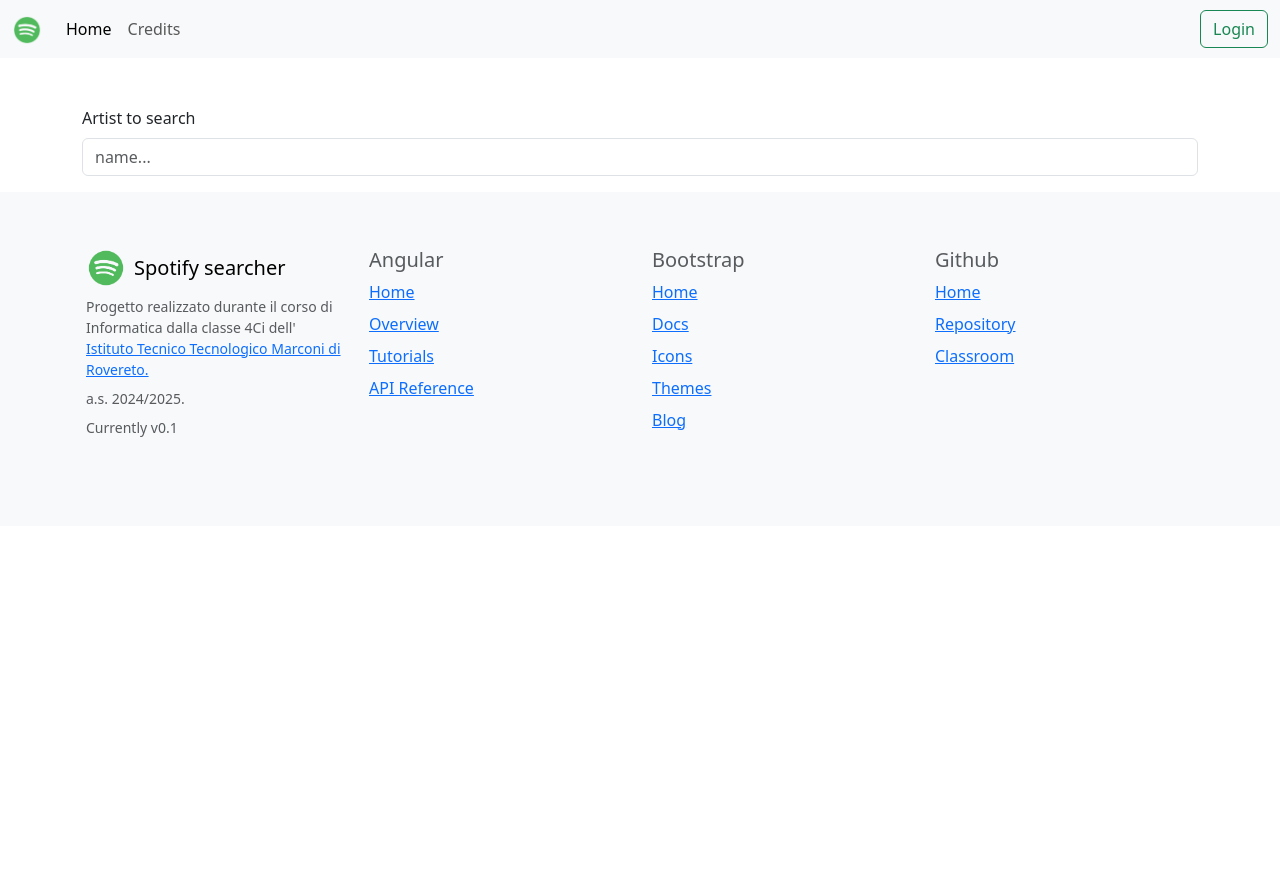
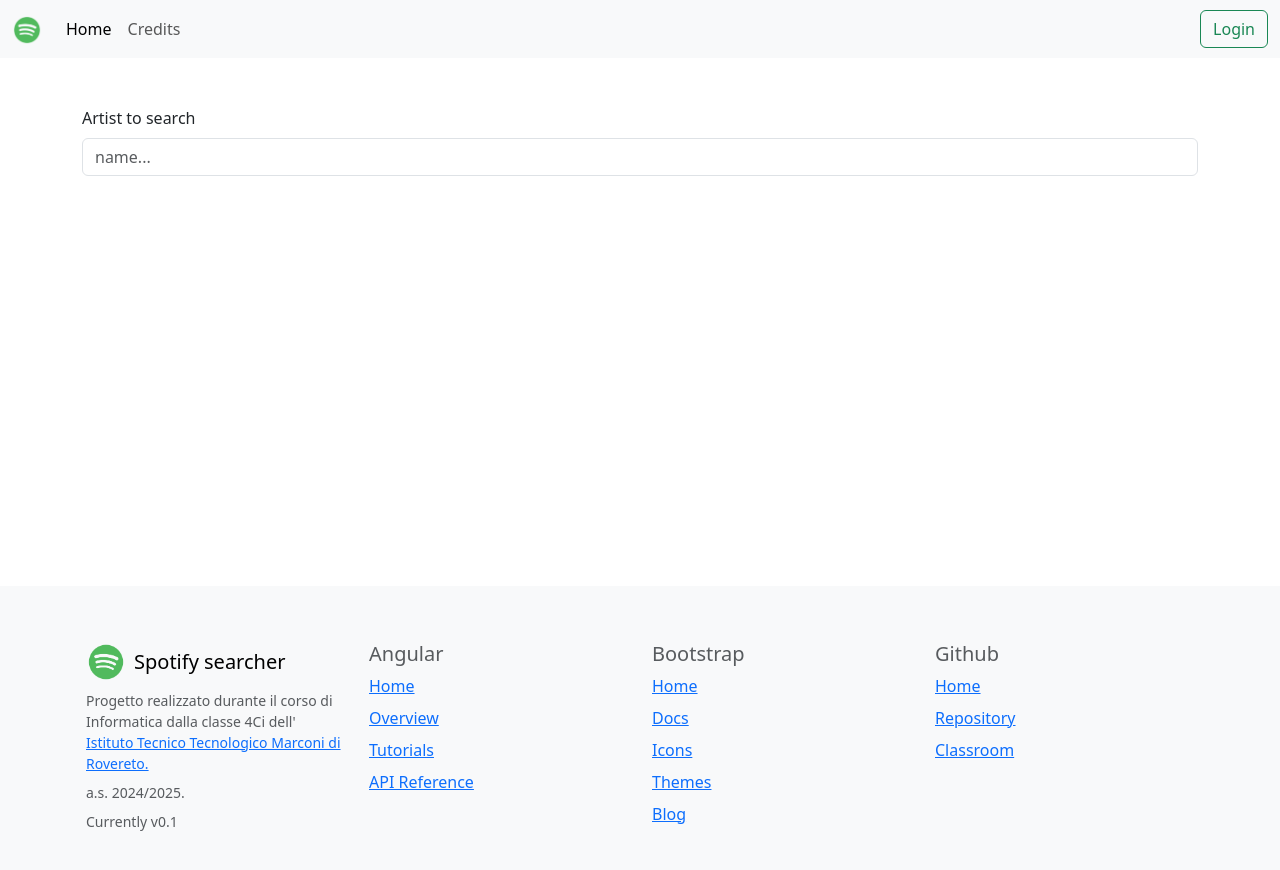
Before and after one commit to reda-halouachi/corsoangular4ci20242025, an Angular app in the folder spotify/: page /search in a window 1280 px wide. Shown: the top 870 px of the page. Before the commit the page ends 800 px from the top, so only its background shows below. Built offline with nearby package versions, Linux system fonts and the light colour scheme; no server answers.

Commit message:
search completo

```diff
--- a/spotify/src/app/app.routes.ts
+++ b/spotify/src/app/app.routes.ts
@@ -11,6 +11,6 @@ export const routes: Routes = [
     {path: 'search', component: SearchComponent},
     {path: 'credits', component: CreditsComponent},
     {path: 'login', component: LoginComponent},
-    {path: 'albums', component: AlbumsComponent},
+    {path: 'albums/:id', component: AlbumsComponent},
     {path: '**', component: NotFoundComponent}
 ];
--- a/spotify/src/app/home/home.component.css
+++ b/spotify/src/app/home/home.component.css
@@ -5,3 +5,9 @@
     background-size: cover;
     min-height: 750px;
 }
+
+@media(min-width: 992) {
+    #sfondo {
+        min-height: 60vh;
+    }
+}
--- a/spotify/src/app/search/search.component.css
+++ b/spotify/src/app/search/search.component.css
@@ -0,0 +1,8 @@
+#main {
+    min-height: 20vh;
+}
+@media(min-width: 992px) {
+    #main {
+        min-height: 60vh;
+    }
+}
--- a/spotify/src/app/search/search.component.html
+++ b/spotify/src/app/search/search.component.html
@@ -1,6 +1,20 @@
-<div class="container mt-5">
+<div class="container mt-5" id="main">
     <div class="mb-3">
         <label for="artistName" class="form-label">Artist to search</label>
          <input type="text" class="form-control" id="artistName" placeholder="name..." [formControl]="artistName">
     </div>
+    @if(artistsList()) {
+        <div class="mt-3">
+            <div class="list-group">
+                <!-- artistsList potrebbe essere null, quindi non avere le proprietà artists e items
+                 Quando eseguo il ciclo devon quindi controllare che effettivamente artistsList() non sia
+                 null e quindi abbia artists e poi items.
+                 Questo controllo lo faccio scrivendo artistsList()?: l'operatore ? restituisce un dato di tipo
+                 ISearch se diverso da null altrimenti una valore nullable che annulla l'esecuzione del ciclo for -->
+                @for(artist of artistsList()?.artists?.items; track $index) {
+                    <a class="list-group-item list-group-item-action" [routerLink]="['/albums', artist.id]">{{artist.name}}</a>
+                }
+            </div>
+        </div>
+    }
 </div>
--- a/spotify/src/app/search/search.component.ts
+++ b/spotify/src/app/search/search.component.ts
@@ -1,12 +1,14 @@
-import { Component, inject, OnInit } from '@angular/core';
+import { Component, inject, OnInit, signal, WritableSignal } from '@angular/core';
 import { FormControl, ReactiveFormsModule } from '@angular/forms';
 import { debounceTime, distinctUntilChanged, of, switchMap } from 'rxjs';
 import { SpotifyService } from '../spotify.service';
+import { ISearch } from '../i-search';
+import { RouterLink } from '@angular/router';
 
 @Component({
   selector: 'app-search',
   standalone: true,
-  imports: [ReactiveFormsModule],
+  imports: [ReactiveFormsModule, RouterLink],
   templateUrl: './search.component.html',
   styleUrl: './search.component.css'
 })
@@ -17,7 +19,8 @@ export class SearchComponent implements OnInit {
   // Definire una proprietà di tipo Form control che mi consente di gestire la input in modo avanzato
   artistName: FormControl = new FormControl();
 
-  // Signal
+  // Signal che gestisce l'elenco degli artisti ricevuto da Spotify
+  artistsList: WritableSignal<ISearch | null> = signal<ISearch | null>(null);
 
   ngOnInit(): void {
     // valueChanges restituisce un Observable, la funzione passata con subscribe viene eseguita
@@ -53,6 +56,7 @@ export class SearchComponent implements OnInit {
     )
     .subscribe(dati => {
       console.log(dati);
+      this.artistsList.set(dati);
     })
   }
 
```
